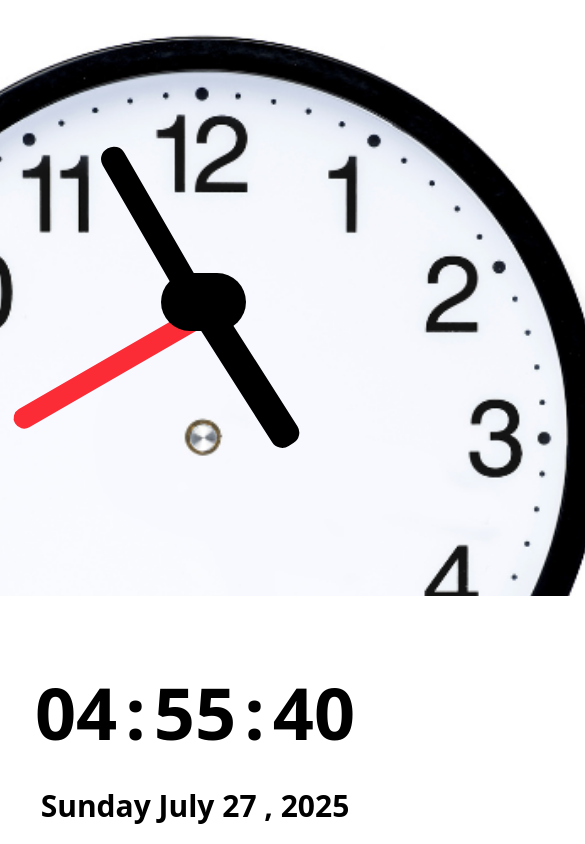
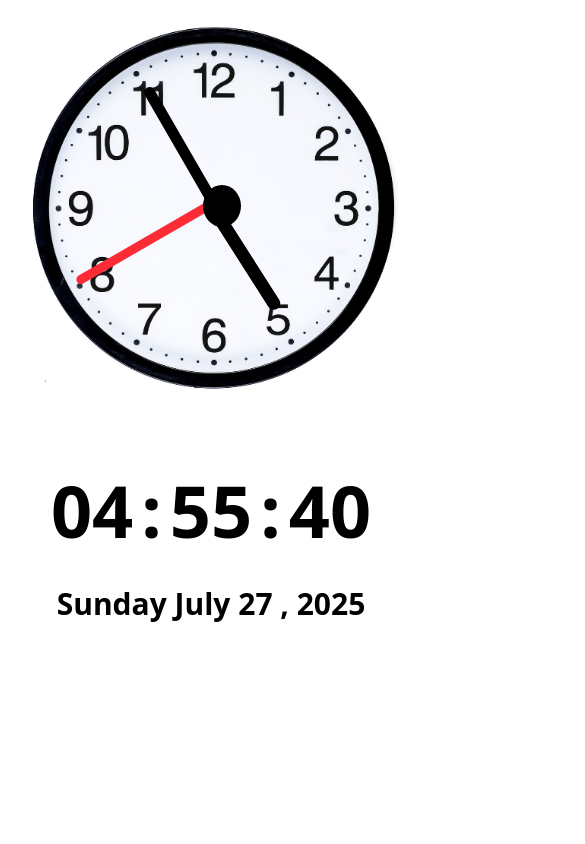
Before and after one commit to shakiburrashid/Digital-and-Analalog-Clock, a React (Vite) app: page / in a window 390 px wide. Shown: the top 844 px of the page, 585 px wide, since content can reach past the window. Built offline with nearby package versions, Linux system fonts and the light colour scheme.

Commit message:
responsive problem fixed

```diff
--- a/src/App.jsx
+++ b/src/App.jsx
@@ -52,13 +52,18 @@ function App() {
 
   return (
     <>
-      <div className="h-[100vh] m-auto flex justify-center items-center">
-        <div className="h-[80vh] flex items-center justify-center gap-35 p-5 || max-md:flex-col max-md:w-[80vh] max-md:h-[100vh] max-md:gap-20 ">
-          <div className="bg-[url(./assets/Clockimage.png)]  w-[100vh] h-[100vh]  bg-no-repeat bg-size-[100%] relative origin-bottom || max-md:bg-size-[100%]">
-            <div className="HOUR bg-black w-[3.5%] h-[28%] rounded-xl absolute top-[22%] left-[49.4%] origin-bottom " style={{ transform: `rotate(${hourRotation}deg)` }}></div>
-            <div className="MINUTE bg-black w-[3%] h-[33%] rounded-xl absolute top-[17.8%] left-[49.4%] origin-bottom " style={{ transform: `rotate(${minuteRoation}deg)` }}></div>
-            <div className="SECOND bg-red-500 w-[2.5%] h-[38%] rounded-xl absolute top-[13%] left-[49.9%] origin-bottom " style={{ transform: `rotate(${secondRotation}deg)` }}></div>
-            <div className="CENTER CIRCLE  bg-black w-[10%] h-[10%] rounded-full absolute top-[44%] left-[46%] "></div>
+      {/* <div className="h-[100vh] m-auto flex justify-center items-center"> */}
+      <div className="h-[80vh] flex items-center md:justify-center gap-35 p-5 || max-md:flex-col max-md:w-[50vh] max-md:h-[75vh] max-md:gap-8 max-md:items-center">
+        <div className="bg-[url(./assets/Clockimage.png)] bg-no-repeat bg-size-[100%]  w-[100vh] h-[100vh]   relative origin-bottom || max-md:bg-size-[100%] max-md:w-[45vh] max-md:h-[60vh] ">
+
+          <div className="w-[100vh] h-[100vh] || max-md:bg-size-[100%] max-md:w-[45vh] max-md:h-[50vh] ">
+            <div className="HOUR bg-black w-[3.5%] h-[28%] rounded-xl absolute top-[22%] left-[49.4%] origin-bottom     || max-md:top-[16.9%] max-md:left-[49%] " style={{ transform: `rotate(${hourRotation}deg)` }}></div>
+            <div className="MINUTE bg-black w-[3%] h-[33%] rounded-xl absolute top-[17.8%] left-[49.4%] origin-bottom   || max-md:top-[11.5%] max-md:left-[50%] " style={{ transform: `rotate(${minuteRoation}deg)` }}></div>
+            <div className="SECOND bg-red-500 w-[2.5%] h-[38%] rounded-xl absolute top-[13%] left-[49.9%] origin-bottom || max-md:top-[5%] max-md:left-[50%] " style={{ transform: `rotate(${secondRotation}deg)` }}></div>
+            <div className="CENTER CIRCLE  bg-black w-[10%] h-[10%] rounded-[100%] absolute top-[44%] left-[46%] || max-md:top-[39%] max-md:left-[48%] max-md:"></div>
+          </div>
+
+
         </div>
         <div className="flex flex-col gap-10 justify-center items-center">
           <div className="grid grid-cols-2 gap-5 items-center text-7xl font-bold || max-md:flex max-md:gap-2 max-md:justify-center max-md:items-center">
@@ -75,7 +80,7 @@ function App() {
 
       </div>
 
-      </div>
+      {/* </div> */}
     </>
   )
 }
```
Lines whose indentation alone changed are shown as unchanged.
